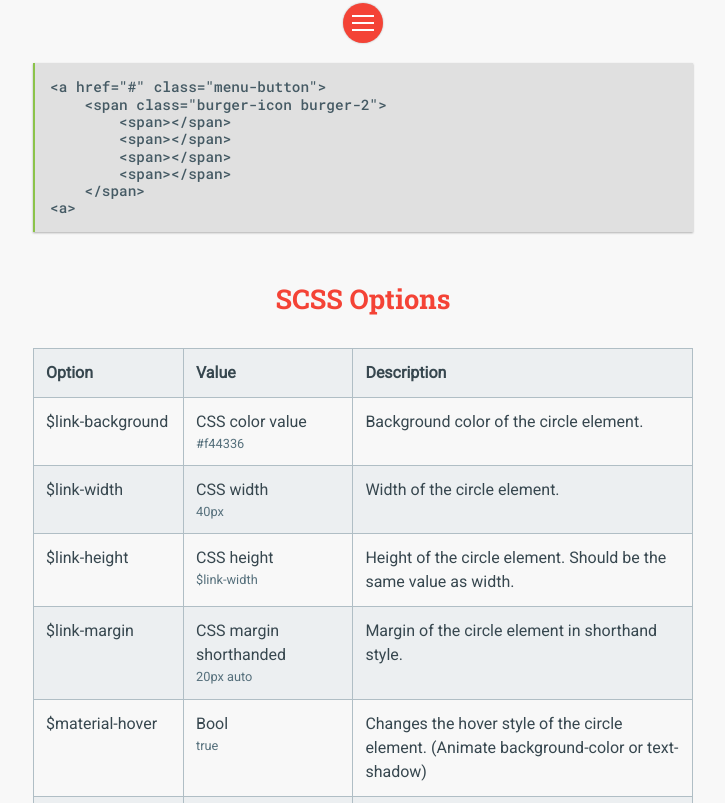
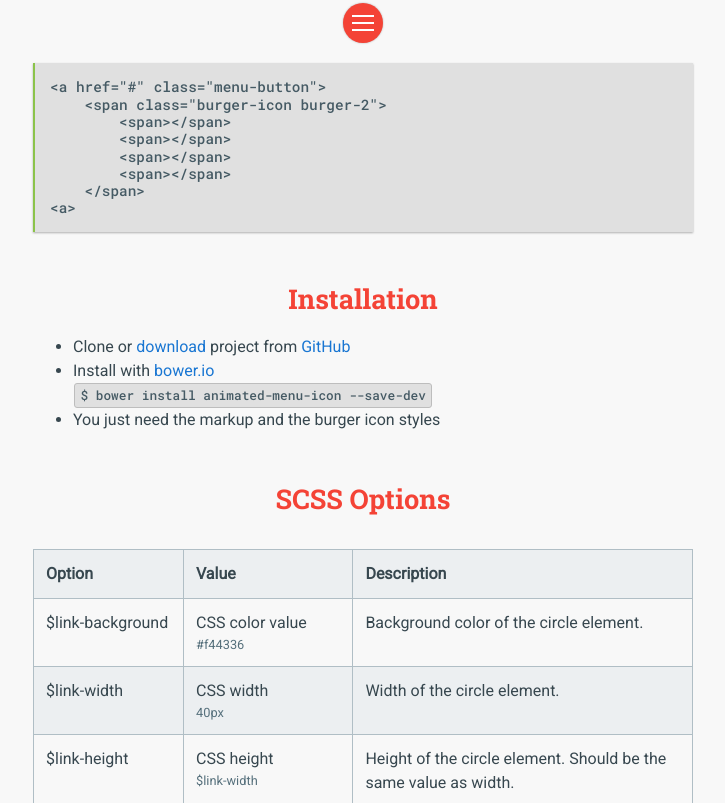
Before and after one commit to KonradRolof/animatedMenuIcon, a website: page demo/index.html in a window 1280 px wide. Shown: the part 1105-1908 px from the top of the page, without its empty margins (277-1002 px from the left). Drawn offline with Linux system fonts and the light colour scheme.

Commit message:
added insatllation instruction to index and readme

```diff
--- a/demo/index.html
+++ b/demo/index.html
@@ -36,8 +36,10 @@
             <section class="section">
                 <h3>Animation one</h3>
                 <p>This burger animation needs three <code>&lt;span&gt;</code> tags for three bars of the icon.</p>
+                <!-- burger icon animation 1 -->
                 <a href="#" class="menu-button">
                     <span class="burger-icon burger-1"><span></span><span></span><span></span></span> </a>
+                <!-- /burger icon animation 1 -->
 
             <pre><code>&lt;a href="#" class="menu-button"&gt;
     &lt;span class="burger-icon burger-1"&gt;
@@ -51,8 +53,11 @@
             <section class="section">
                 <h3>Animation two</h3>
                 <p>This burger animation needs four <code>&lt;span&gt;</code> tags for four bars of the icon. But don't
-                    worry every time you see just two or three.</p> <a href="#" class="menu-button">
-                <span class="burger-icon burger-2"><span></span><span></span><span></span><span></span></span> </a>
+                    worry every time you see just two or three.</p>
+                <!-- burger icon animation 2 -->
+                <a href="#" class="menu-button">
+                    <span class="burger-icon burger-2"><span></span><span></span><span></span><span></span></span> </a>
+                <!-- /burger icon animation 2 -->
 
             <pre><code>&lt;a href="#" class="menu-button"&gt;
     &lt;span class="burger-icon burger-2"&gt;
@@ -62,6 +67,21 @@
         &lt;span&gt;&lt;/span&gt;
     &lt;/span&gt;
 &lt;a&gt;</code></pre>
+            </section>
+
+            <section class="section">
+                <h2>Installation</h2>
+                <ul>
+                    <li>Clone or <a href="https://github.com/KonradRolof/animatedMenuIcon/archive/master.zip">download</a>
+                        project from <a href="https://github.com/KonradRolof/animatedMenuIcon">GitHub</a></li>
+                    <li>
+                        Install with <a href="https://bower.io">bower.io</a><br>
+                        <code>$ bower install animated-menu-icon --save-dev</code>
+                    </li>
+                    <li>
+                        You just need the markup and the burger icon styles
+                    </li>
+                </ul>
             </section>
 
             <section>
```
Also changed, not shown: src/index.html (+22 -2 lines), README.md.
